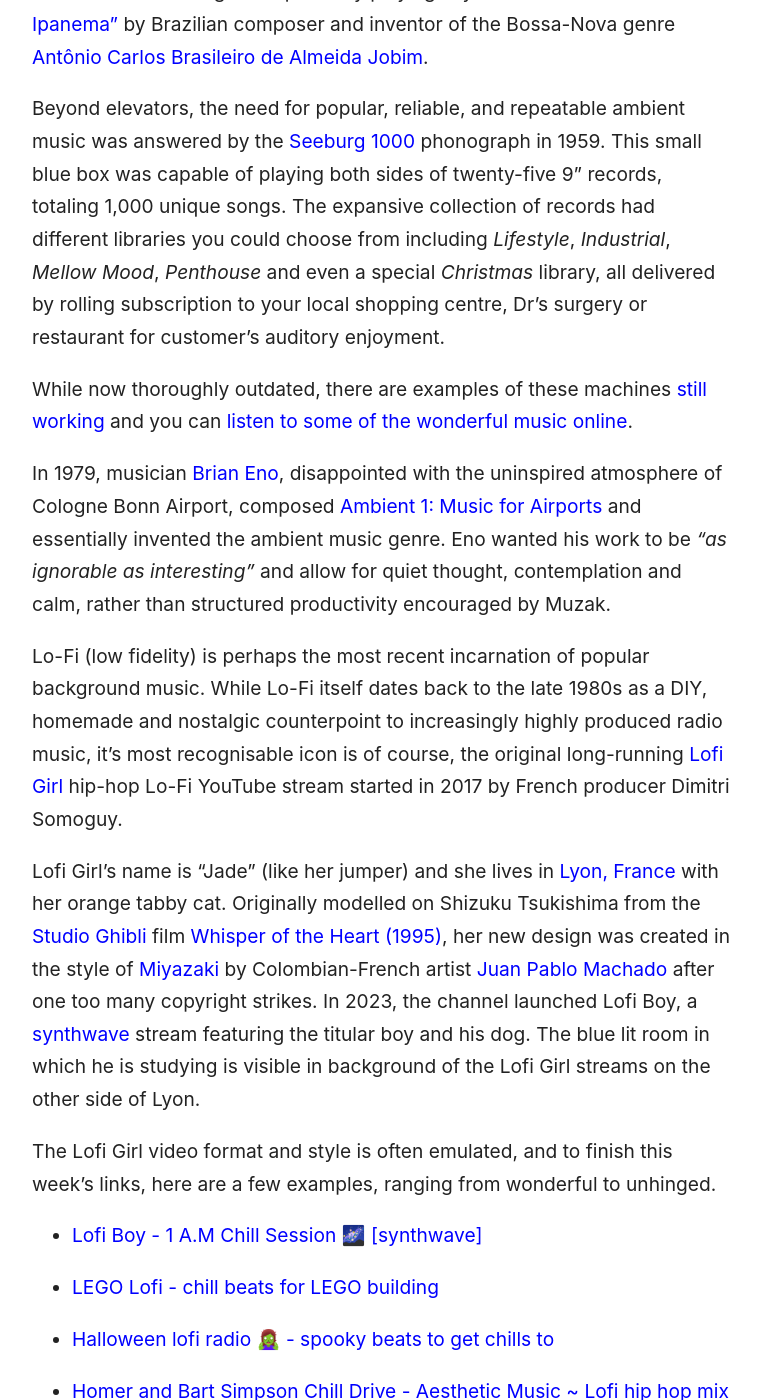
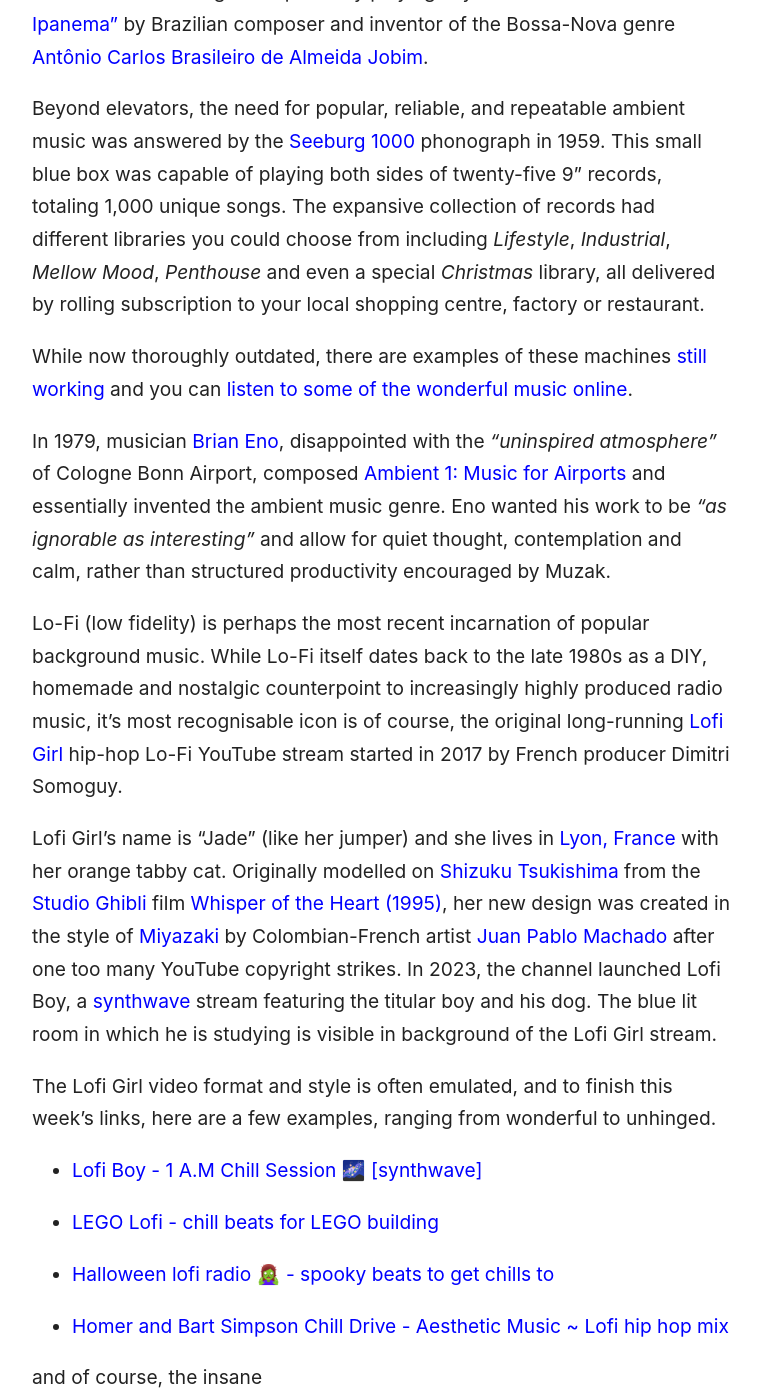
Before and after one commit to 746a/EoW, a Jekyll site: the page built from _weeks/2025-09-12.md, in a window 1280 px wide and 1400 px high, scrolled down 1181 px. Shown: the whole window, without its empty margins (258-1018 px from the left). Built offline with Jekyll 4.4.1, drawn with Linux system fonts in a browser that asks for light colours.

Commit message:
Update 2025-09-12.md

```diff
--- a/_weeks/2025-09-12.md
+++ b/_weeks/2025-09-12.md
@@ -19,16 +19,15 @@ In 1940, the BBC had the novel idea that playing loops of popular music to facto
 
 Imagine an elevator scene in a movie. Two characters are awkwardly waiting for the elevator to reach to their floor, while standing side by side in quiet discomfort. The song that's probably playing in your head is ["The Girl From Ipanema"](https://www.youtube.com/watch?v=urXvUmhd05k) by Brazilian composer and inventor of the Bossa-Nova genre [Antônio Carlos Brasileiro de Almeida Jobim](https://en.wikipedia.org/wiki/Antônio_Carlos_Jobim).
 
-Beyond elevators, the need for popular, reliable, and repeatable ambient music was answered by the [Seeburg 1000](https://en.wikipedia.org/wiki/Seeburg_1000) phonograph in 1959. This small blue box was capable of playing both sides of twenty-five 9" records, totaling 1,000 unique songs. The expansive collection of records had different libraries you could choose from including *Lifestyle*, *Industrial*, *Mellow Mood*, *Penthouse* and even a special *Christmas* library, all delivered by rolling subscription to your local shopping centre, Dr's surgery or restaurant for customer's auditory enjoyment.
+Beyond elevators, the need for popular, reliable, and repeatable ambient music was answered by the [Seeburg 1000](https://en.wikipedia.org/wiki/Seeburg_1000) phonograph in 1959. This small blue box was capable of playing both sides of twenty-five 9" records, totaling 1,000 unique songs. The expansive collection of records had different libraries you could choose from including *Lifestyle*, *Industrial*, *Mellow Mood*, *Penthouse* and even a special *Christmas* library, all delivered by rolling subscription to your local shopping centre, factory or restaurant.
 
- While now thoroughly outdated, there are examples of these machines [still working](https://www.youtube.com/watch?v=8kCHx3_vu9M) and you can [listen to some of the wonderful music online](https://www.youtube.com/watch?v=vvJjVxbJTZA).
+While now thoroughly outdated, there are examples of these machines [still working](https://www.youtube.com/watch?v=8kCHx3_vu9M) and you can [listen to some of the wonderful music online](https://www.youtube.com/watch?v=vvJjVxbJTZA).
 
- In 1979, musician [Brian Eno](https://en.wikipedia.org/wiki/Ambient_1:_Music_for_Airports), disappointed with the uninspired atmosphere of Cologne Bonn Airport, composed [Ambient 1: Music for Airports](https://www.youtube.com/watch?v=vNwYtllyt3Q&list=RDvNwYtllyt3Q&start_radio=1) and essentially invented the ambient music genre. Eno wanted his work to be *"as ignorable as interesting"* and allow for quiet thought, contemplation and calm, rather than structured productivity encouraged by Muzak.
-
+In 1979, musician [Brian Eno](https://en.wikipedia.org/wiki/Ambient_1:_Music_for_Airports), disappointed with the *"uninspired atmosphere"* of Cologne Bonn Airport, composed [Ambient 1: Music for Airports](https://www.youtube.com/watch?v=vNwYtllyt3Q&list=RDvNwYtllyt3Q&start_radio=1) and essentially invented the ambient music genre. Eno wanted his work to be *"as ignorable as interesting"* and allow for quiet thought, contemplation and calm, rather than structured productivity encouraged by Muzak.
 
 Lo-Fi (low fidelity) is perhaps the most recent incarnation of popular background music. While Lo-Fi itself dates back to the late 1980s as a DIY, homemade and nostalgic counterpoint to increasingly highly produced radio music, it's most recognisable icon is of course, the original long-running [Lofi Girl](https://www.youtube.com/watch?v=jfKfPfyJRdk) hip-hop Lo-Fi YouTube stream started in 2017 by French producer Dimitri Somoguy.
 
-Lofi Girl's name is "Jade" (like her jumper) and she lives in [Lyon, France](https://en.wikipedia.org/wiki/La_Croix-Rousse) with her orange tabby cat. Originally modelled on Shizuku Tsukishima from the [Studio Ghibli](https://en.wikipedia.org/wiki/Studio_Ghibli) film [Whisper of the Heart (1995)](https://en.wikipedia.org/wiki/Whisper_of_the_Heart), her new design was created in the style of [Miyazaki](https://en.wikipedia.org/wiki/Hayao_Miyazaki) by Colombian-French artist [Juan Pablo Machado](https://en.wikipedia.org/wiki/Juan_Pablo_Machado) after one too many copyright strikes. In 2023, the channel launched Lofi Boy, a [synthwave](https://en.wikipedia.org/wiki/Synthwave) stream featuring the titular boy and his dog. The blue lit room in which he is studying is visible in background of the Lofi Girl streams on the other side of Lyon.
+Lofi Girl's name is "Jade" (like her jumper) and she lives in [Lyon, France](https://en.wikipedia.org/wiki/La_Croix-Rousse) with her orange tabby cat. Originally modelled on [Shizuku Tsukishima](https://youtu.be/mMxYu5j9ZZ4?si=kML3okMxk9HAMd6z&t=75) from the [Studio Ghibli](https://en.wikipedia.org/wiki/Studio_Ghibli) film [Whisper of the Heart (1995)](https://en.wikipedia.org/wiki/Whisper_of_the_Heart), her new design was created in the style of [Miyazaki](https://en.wikipedia.org/wiki/Hayao_Miyazaki) by Colombian-French artist [Juan Pablo Machado](https://en.wikipedia.org/wiki/Juan_Pablo_Machado) after one too many YouTube copyright strikes. In 2023, the channel launched Lofi Boy, a [synthwave](https://en.wikipedia.org/wiki/Synthwave) stream featuring the titular boy and his dog. The blue lit room in which he is studying is visible in background of the Lofi Girl stream.
 
 The Lofi Girl video format and style is often emulated, and to finish this week's links, here are a few examples, ranging from wonderful to unhinged.
 
```
